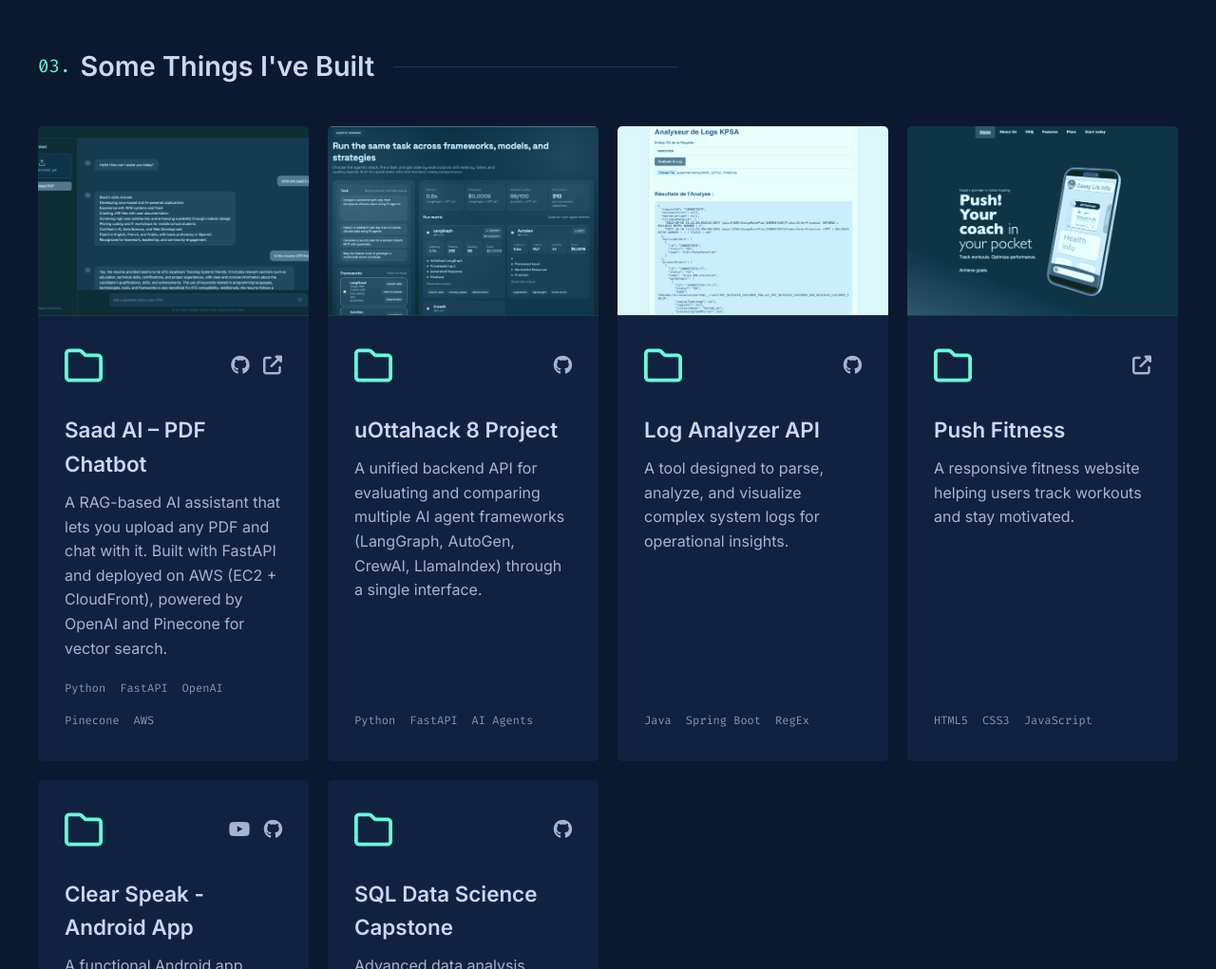
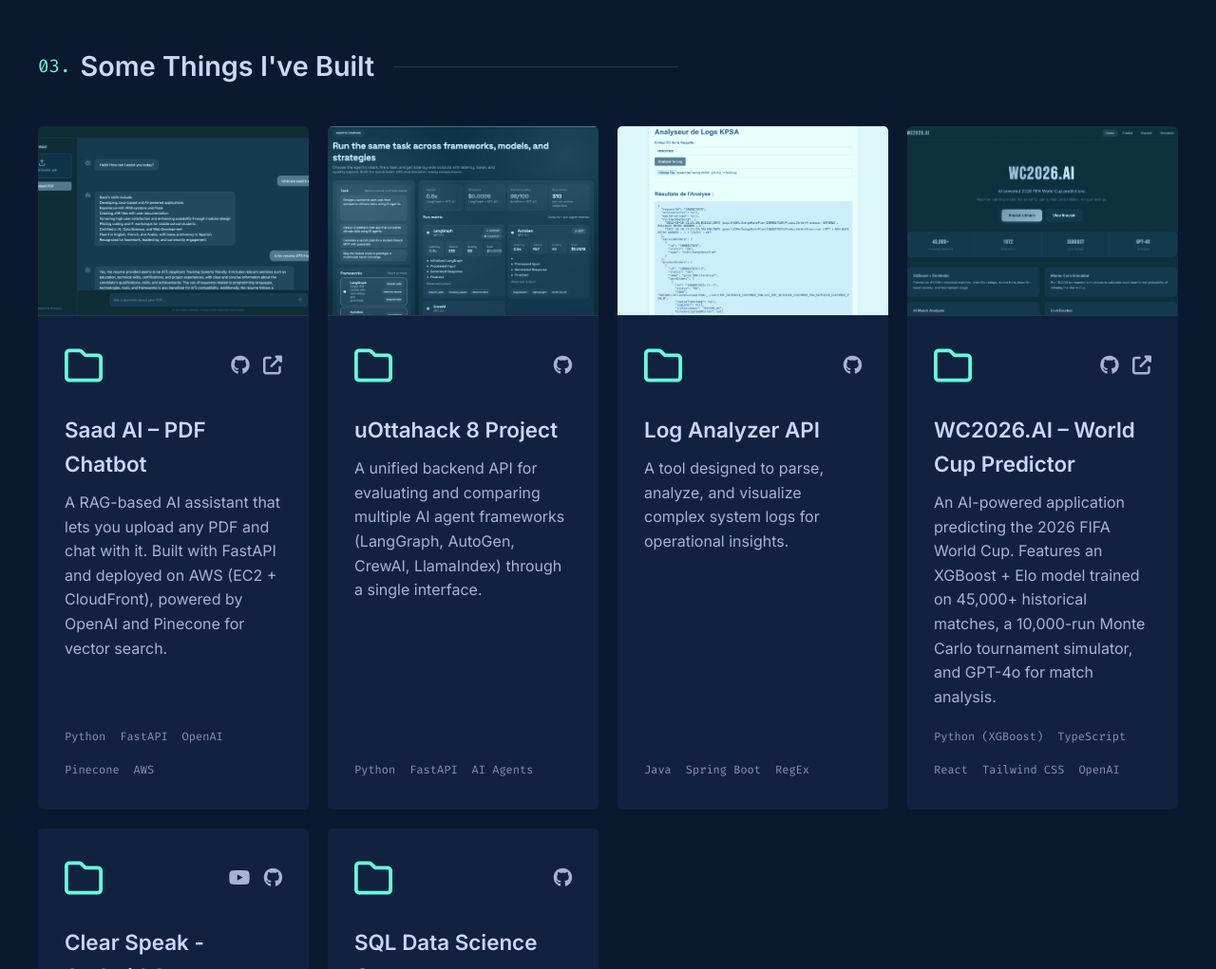
Before and after one commit to Saadix-1/Portfolio, a plain HTML site: page index.html in a window 1280 px wide. Shown: the part 2560-3581 px from the top of the page at 95% size. Drawn offline with Linux system fonts and the light colour scheme.

Commit message:
feat: add WC2026.AI World Cup Predictor to projects (replaces Push Fitness)

```diff
--- a/index.html
+++ b/index.html
@@ -260,27 +260,31 @@
                 </div>
             </div>
 
-            <!-- Project 4: Push Fitness -->
+            <!-- Project 4: WC2026.AI — World Cup Predictor -->
             <div class="project-card">
-                <a href="https://push-fitness.netlify.app/" target="_blank" class="project-image-link">
-                    <img src="assets/images/push-fitness.png" alt="Push Fitness" class="project-image">
+                <a href="https://frontend-pi77fr3uj-saad-m.vercel.app/" target="_blank" class="project-image-link">
+                    <img src="assets/images/wc2026.png" alt="WC2026.AI World Cup Predictor" class="project-image">
                 </a>
                 <div class="project-content">
                     <div class="project-top">
                         <i class="far fa-folder folder-icon"></i>
                         <div class="project-links">
-                            <a href="https://push-fitness.netlify.app/" target="_blank"><i
+                            <a href="https://github.com/Saadix-1/wc2026-predictor" target="_blank" title="GitHub"><i
+                                    class="fab fa-github"></i></a>
+                            <a href="https://frontend-pi77fr3uj-saad-m.vercel.app/" target="_blank" title="Live Demo"><i
                                     class="fas fa-external-link-alt"></i></a>
                         </div>
                     </div>
-                    <h4 class="project-title">Push Fitness</h4>
+                    <h4 class="project-title">WC2026.AI – World Cup Predictor</h4>
                     <div class="project-desc">
-                        <p>A responsive fitness website helping users track workouts and stay motivated.</p>
+                        <p>An AI-powered application predicting the 2026 FIFA World Cup. Features an XGBoost + Elo model trained on 45,000+ historical matches, a 10,000-run Monte Carlo tournament simulator, and GPT-4o for match analysis.</p>
                     </div>
                     <ul class="project-tech">
-                        <li>HTML5</li>
-                        <li>CSS3</li>
-                        <li>JavaScript</li>
+                        <li>Python (XGBoost)</li>
+                        <li>TypeScript</li>
+                        <li>React</li>
+                        <li>Tailwind CSS</li>
+                        <li>OpenAI</li>
                     </ul>
                 </div>
             </div>
```
Also changed, not shown: assets/images/wc2026.png (added).
